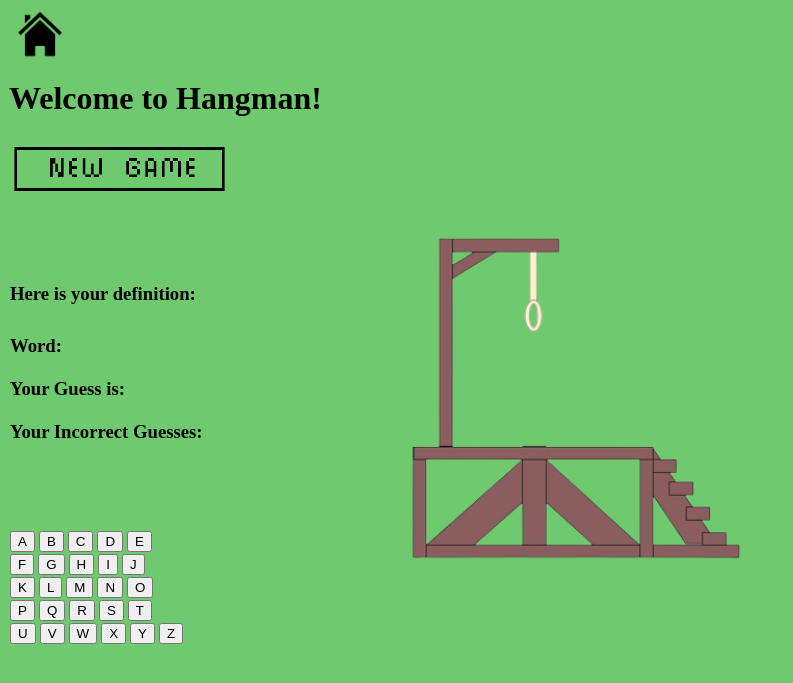
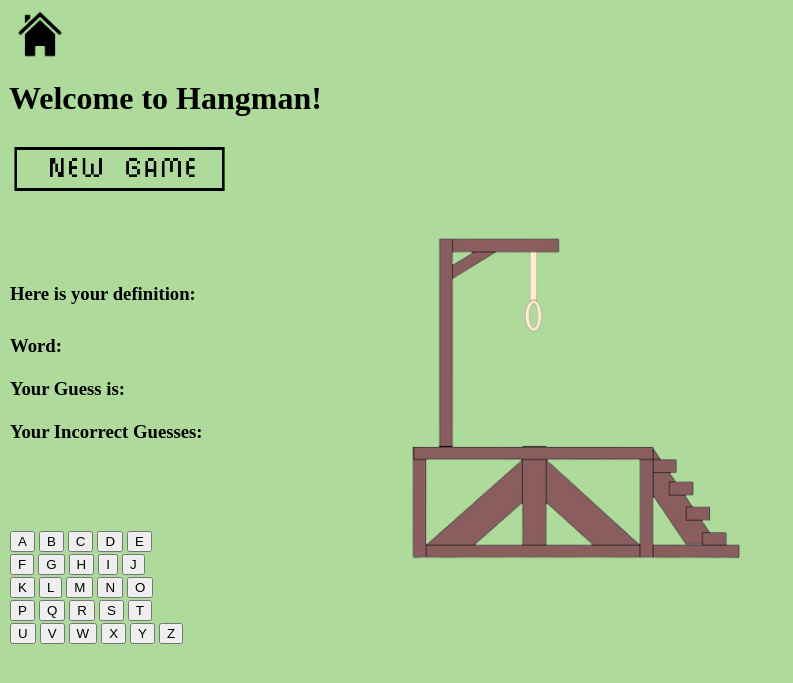
Before and after one commit to RyanHaki/lyntax_final, a Jekyll site: the page built from _pages/Hangman.html, in a window 1280 px wide. Shown: the top 683 px of the page, without its empty margins (0-793 px from the left). Built offline with Jekyll 4.4.1, drawn with Linux system fonts in a browser that asks for light colours.

Commit message:
color update 2

```diff
--- a/_pages/Hangman.html
+++ b/_pages/Hangman.html
@@ -5,7 +5,7 @@ title: Hangman
 
 <style>
     body {
-        background-color: rgb(111, 201, 111);
+        background-color: rgb(174, 219, 155);
     }
     table, td, th {
       /* border: 1px solid black; */
```
